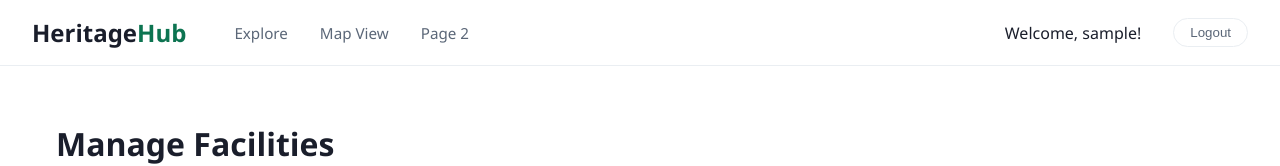
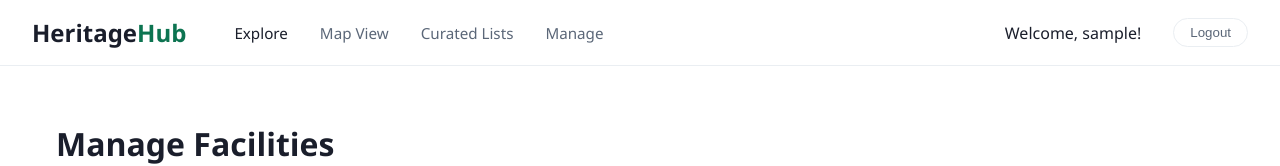
Before and after one commit to eyoung-15/IAT_459_Final_Project, a React (Create React App) app in the folder frontend/: page /dashboard in a window 1280 px wide. Shown: the top 166 px of the page. Built offline with nearby package versions, Linux system fonts and the light colour scheme; no server answers; sample sign-in values are in the browser's storage.

Commit message:
Updated nav links

```diff
--- a/frontend/src/Dashboard.js
+++ b/frontend/src/Dashboard.js
@@ -100,14 +100,17 @@ function Dashboard() {
               Heritage<span>Hub</span>
             </Link>
             <div className="nav-links">
-              <Link to="/" className="nav-link">
+              <Link to="/" className="nav-link active">
                 Explore
               </Link>
-              <Link to="/" className="nav-link">
+              <Link to="/Map" className="nav-link">
                 Map View
               </Link>
-              <Link to="/FacilityDetails" className="nav-link">
-                Page 2
+              <Link to="/" className="nav-link">
+                Curated Lists
+              </Link>
+              <Link to="/dashboard" className="nav-link">
+                Manage
               </Link>
             </div>
           </div>
@@ -211,7 +214,7 @@ function Dashboard() {
         {/* Facilities Grid */}
         <div className="facilities-grid-home">
           {filteredFacilities.map((facility) => (
-            <Link to = {`/facility/${facility._id}`} key={facility._id}>
+            <Link to={`/facility/${facility._id}`} key={facility._id}>
               <div key={facility._id} className="facility-card-home">
                 <div className="card-image-container">
                   {facility.imgUrl ? (
```
Lines whose indentation alone changed are shown as unchanged.
